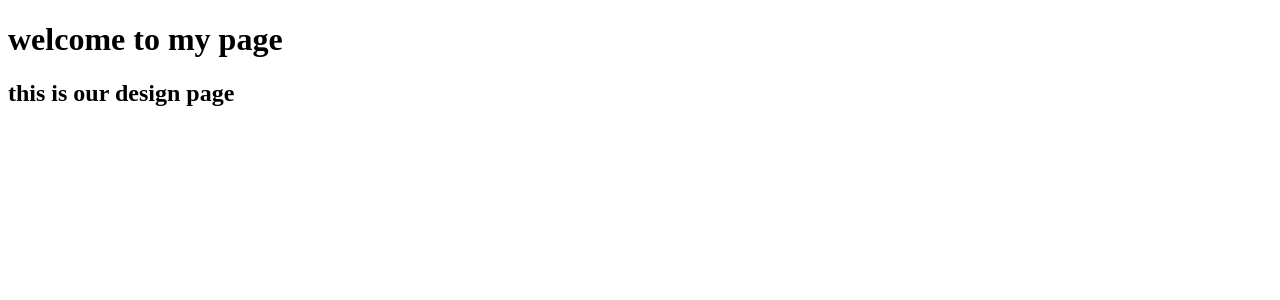
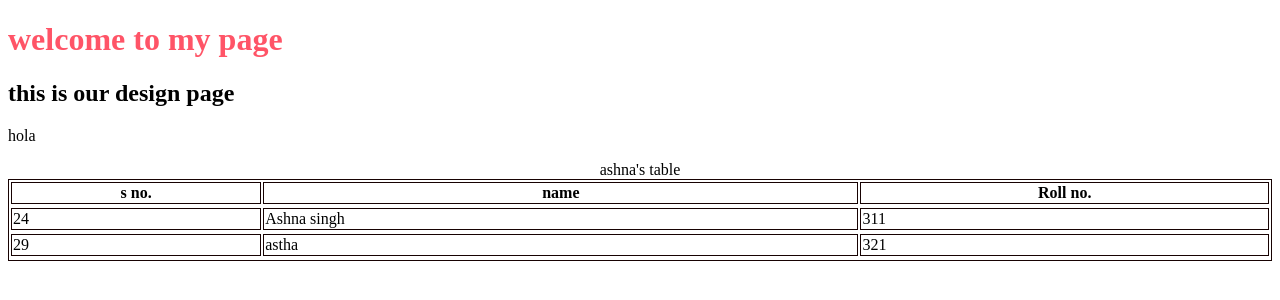
Before and after one commit to ashnaSingh-q/fsd_ashna311-, a plain HTML site: page index.html in a window 1280 px wide. Drawn offline with Linux system fonts and the light colour scheme.

Commit message:
first commit

```diff
--- a/index.html
+++ b/index.html
@@ -4,11 +4,27 @@
     <meta charset="UTF-8">
     <meta name="viewport" content="width=device-width, initial-scale=1.0">
     <title>ash</title>
+    <style>table,td,th{border: 1px solid rgb(23, 2, 2) } </style>
 </head>
 <body>
-    <h1>welcome to my page</h1>
-    <h2>this is our design page
-
-    </h2>
+    <h1 style = "color: #ff5467; width: 1200 px">welcome to my page</h1>
+    <h2>this is our design page</h2>
+    <p> hola</p>
+    <table style="width: 100%;"><caption>ashna's table</caption>
+        <tr>
+            <th>s no.</th>
+            <th>name </th>
+            <th>Roll no.</th>
+        <tr>
+        <tr>
+        <td>24</td>
+        <td>Ashna singh</td>
+        <td>311</td>
+        <tr>
+        <tr>
+            <td>29</td>
+            <td>astha</td>
+            <td>321</td>
+        <tr>
 </body>
 </html>
```
